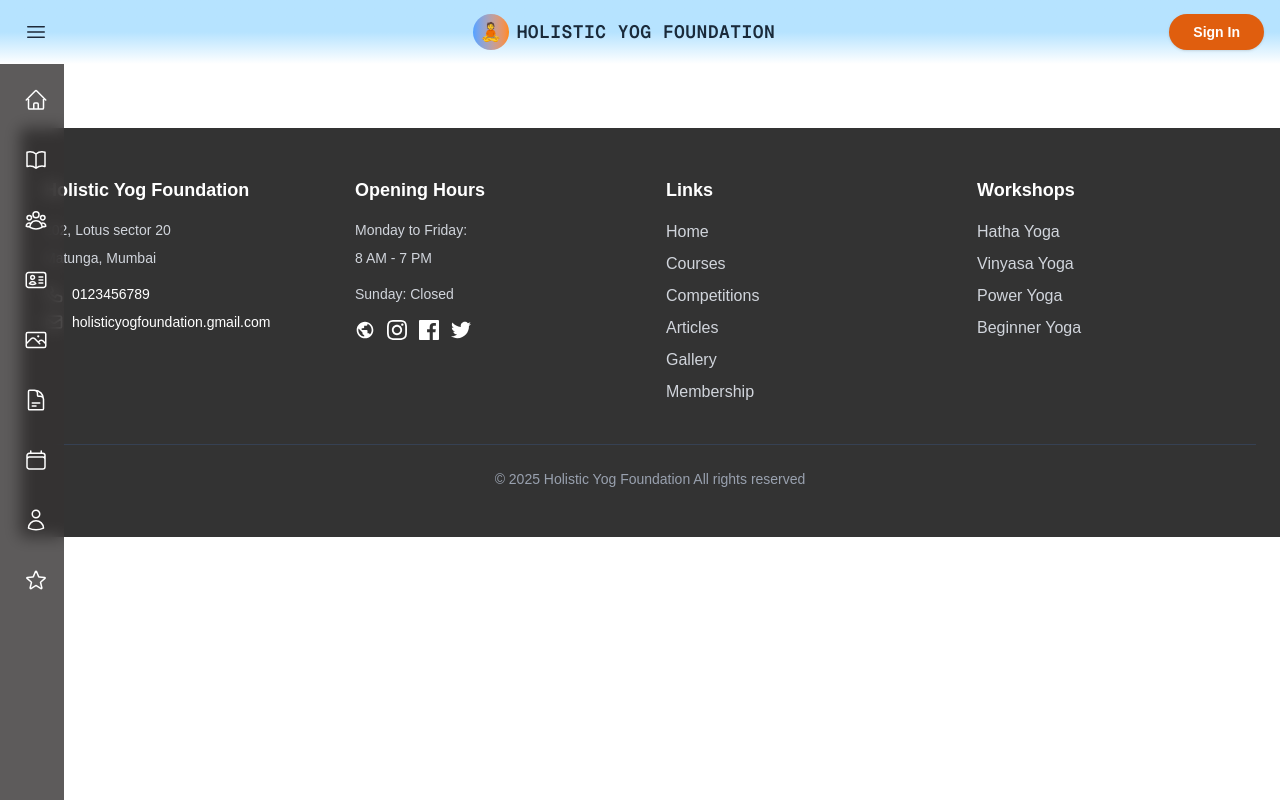
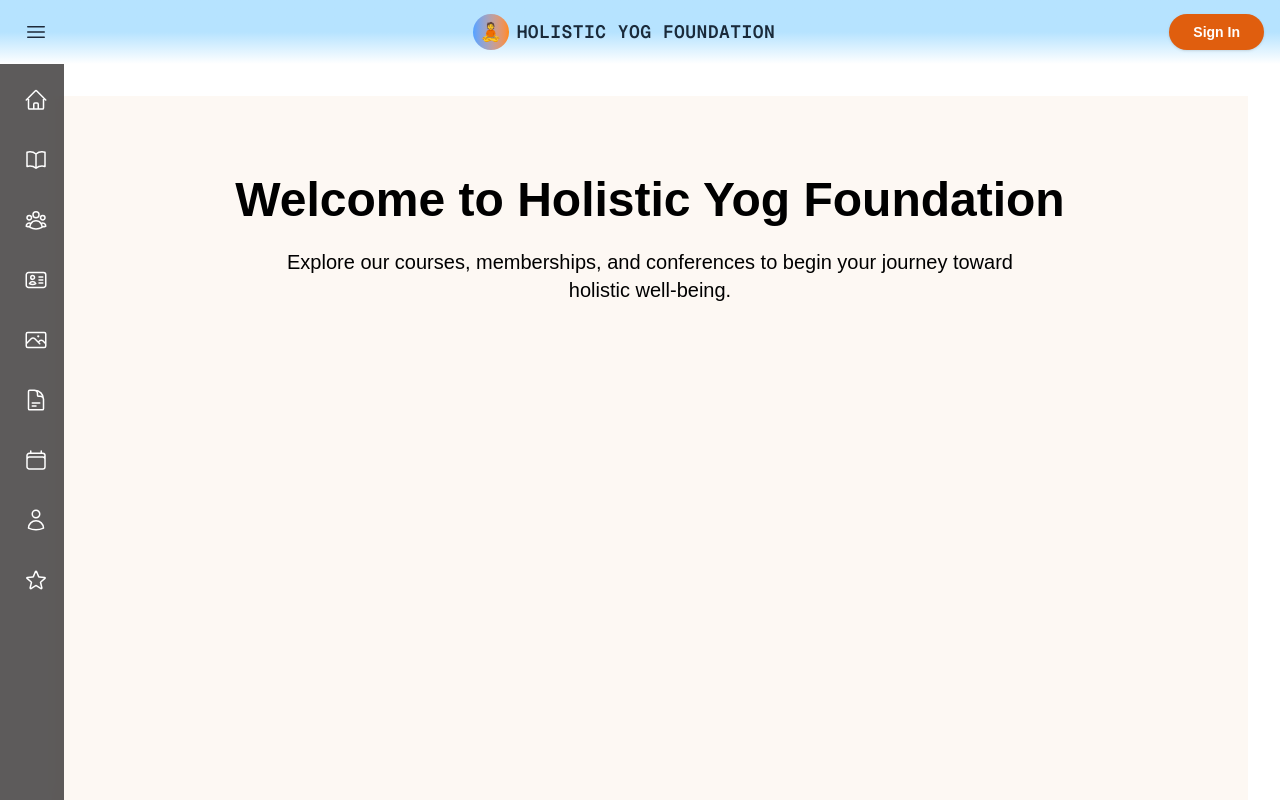
Before and after one commit to Soham1250/holistic-yog-foundation, a Next.js app: page / in a window 1280 px wide. Built offline with nearby package versions, Linux system fonts and the light colour scheme.

Commit message:
Added a placeholder to the default landing page

```diff
--- a/src/app/page.tsx
+++ b/src/app/page.tsx
@@ -2,7 +2,20 @@
 
 export default function Home() {
   return (
-    <div className="min-h-full">
+    <div className="min-h-screen bg-[#FDF8F3]">
+      {/* Add empty space to push footer down */}
+      <div className="py-10 md:py-10"></div>
+
+      {/* Placeholder content - can be replaced with actual content later */}
+      <div className="container mx-auto px-4 text-center">
+        <h1 className="text-4xl md:text-5xl font-bold text-black mb-6">Welcome to Holistic Yog Foundation</h1>
+        <p className="text-xl text-black mb-8 max-w-3xl mx-auto">
+          Explore our courses, memberships, and conferences to begin your journey toward holistic well-being.
+        </p>
+      </div>
+
+      {/* Additional space */}
+      <div className="py-10"></div>
     </div>
   );
 }
```
